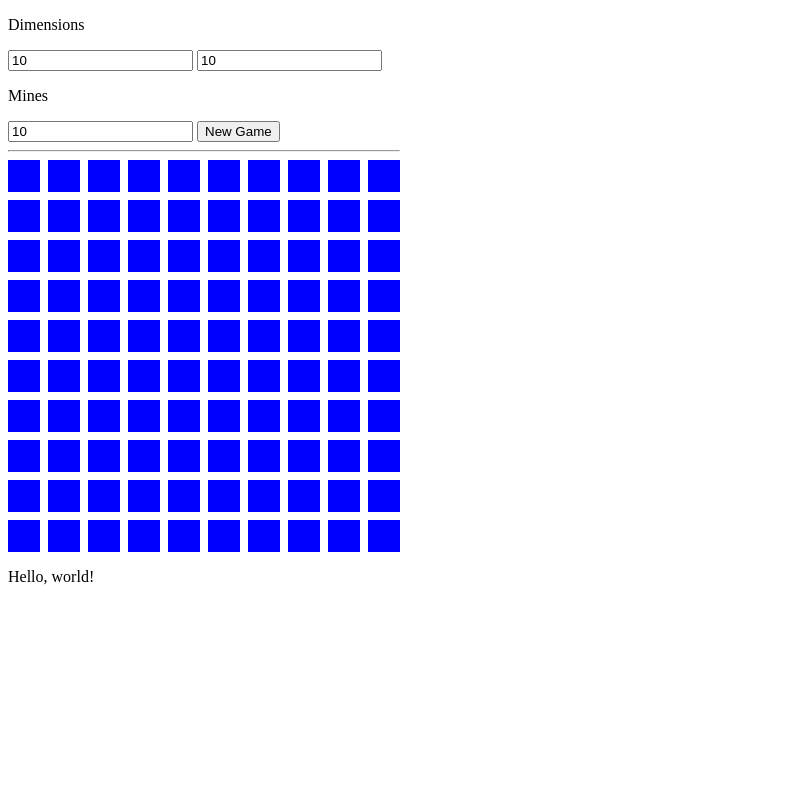
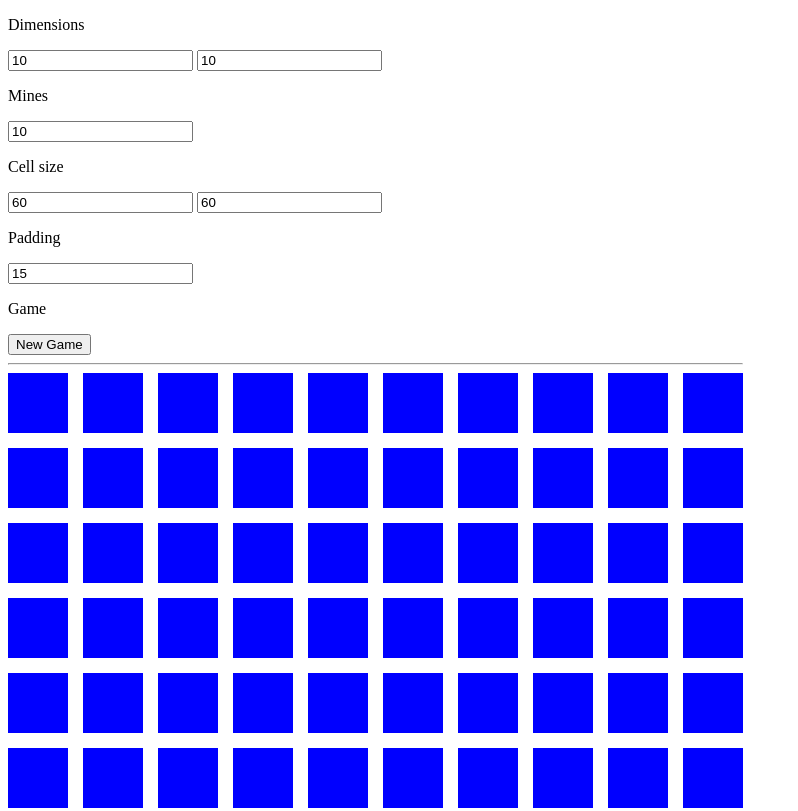
Before and after one commit to desmond-rhodes/minesweeper.js, a plain HTML site: page index.html in a window 1280 px wide. Shown: the top 811 px of the page, without its empty margins (0-798 px from the left). Drawn offline with Linux system fonts and the light colour scheme.

Commit message:
Display settings

```diff
--- a/index.css
+++ b/index.css
@@ -4,13 +4,7 @@ html {
 
 #game {
 	display: grid;
-	gap: .5em;
 	width: fit-content;
-}
-
-.cell {
-	width: 2em;
-	height: 2em;
 }
 
 .cell-closed {
--- a/index.html
+++ b/index.html
@@ -14,10 +14,16 @@
 
 		<div>
 			<p>Dimensions</p>
-			<input type=text value="10" id="width">
-			<input type=text value="10" id="height">
+			<input type=text value="10" id="game-width">
+			<input type=text value="10" id="game-height">
 			<p>Mines</p>
 			<input type=text value="10" id="mine">
+			<p>Cell size</p>
+			<input type=text value="60" id="cell-height">
+			<input type=text value="60" id="cell-width">
+			<p>Padding</p>
+			<input type=text value="15" id="cell-padding">
+			<p>Game</p>
 			<input type=button value="New Game" id="reset">
 		</div>
 
--- a/index.js
+++ b/index.js
@@ -1,15 +1,38 @@
-const d_width = document.getElementById('width' )
-const d_height = document.getElementById('height')
-const d_reset = document.getElementById('reset' )
+const d_game_width = document.getElementById('game-width')
+const d_game_height = document.getElementById('game-height')
+const d_mine = document.getElementById('mine')
+const d_cell_width = document.getElementById('cell-width')
+const d_cell_height = document.getElementById('cell-height')
+const d_cell_padding = document.getElementById('cell-padding')
+
+const d_reset = document.getElementById('reset')
 
 const game = document.getElementById('game')
-let width
-let height
+
+let game_width
+let game_height
+let mine
+let cell_width
+let cell_height
+let cell_padding
 
 function numeric_only() {
 	this.value = this.value.replace(/[^0-9]/g, '')
-	if (this.value.length == 0)
-		this.value = 10
+	if (Number(this.value) == 0)
+		switch (this.id) {
+		case 'game-width':
+		case 'game-height':
+		case 'mine':
+			this.value = 10
+			break
+		case 'cell-width':
+		case 'cell-height':
+			this.value = 60
+			break
+		case 'cell-padding':
+			this.value = 15
+			break
+		}
 }
 
 function open(event) {
@@ -24,32 +47,43 @@ function construct() {
 	while (game.firstChild)
 		game.removeChild(game.firstChild)
 
-	game.style['grid-template-columns'] = `repeat(${width}, 1fr)`
-	game.style['grid-template-rows'] = `repeat(${height}, 1fr)`
+	game.style['grid-template-columns'] = `repeat(${game_width}, 1fr)`
+	game.style['grid-template-rows'] = `repeat(${game_height}, 1fr)`
+	game.style['gap'] = `${cell_padding}px`
 
-	for (let i = 0; i < height; ++i)
-		for (let j = 0; j < width; ++j) {
+	for (let i = 0; i < game_height; ++i)
+		for (let j = 0; j < game_width; ++j) {
 			const cell = document.createElement('div')
-			cell.classList.add('cell');
-			cell.classList.add('cell-closed');
-			cell.addEventListener('mousedown', open);
-			cell.addEventListener('touchstart', open);
+			cell.style['width'] = `${cell_width}px`
+			cell.style['height'] = `${cell_height}px`
+			cell.classList.add('cell')
+			cell.classList.add('cell-closed')
+			cell.addEventListener('mousedown', open)
+			cell.addEventListener('touchstart', open)
 			game.appendChild(cell)
 		}
 }
 
 function reset() {
-	width = Number(d_width.value)
-	height = Number(d_height.value)
+	game_width = Number(d_game_width.value)
+	game_height = Number(d_game_height.value)
+	mine = Number(d_mine.value)
+	cell_width = Number(d_cell_width.value)
+	cell_height = Number(d_cell_height.value)
+	cell_padding = Number(d_cell_padding.value)
 	construct()
 
-	console.log(`${width} ${height}`)
+	console.log(`${game_width} ${game_height}`)
 }
 
-d_width.addEventListener('keyup', numeric_only)
-d_height.addEventListener('keyup', numeric_only)
+d_game_width.addEventListener('keyup', numeric_only)
+d_game_height.addEventListener('keyup', numeric_only)
+d_mine.addEventListener('keyup', numeric_only)
+d_cell_width.addEventListener('keyup', numeric_only)
+d_cell_height.addEventListener('keyup', numeric_only)
+d_cell_padding.addEventListener('keyup', numeric_only)
+
 d_reset.addEventListener('click', reset)
-
 reset()
 
 console.log('Hello, world!')
```
